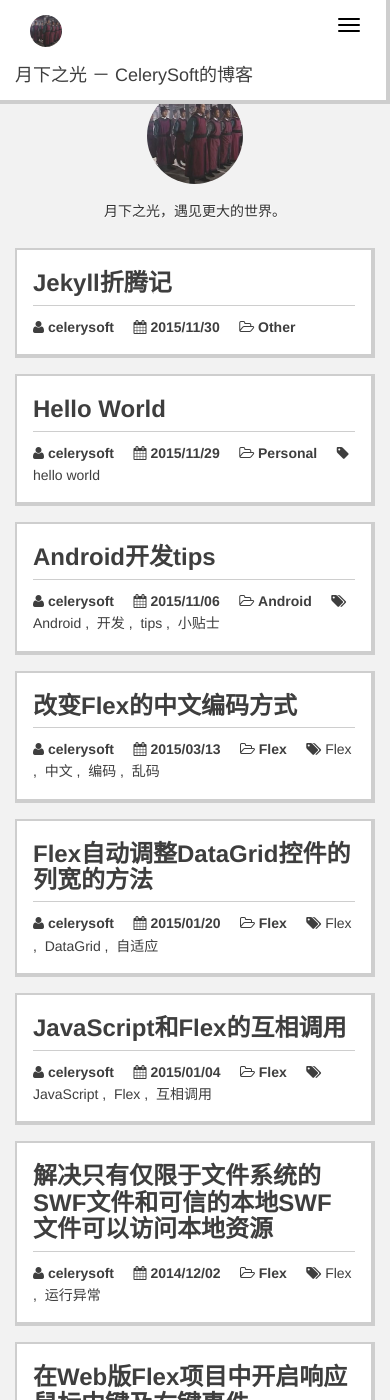
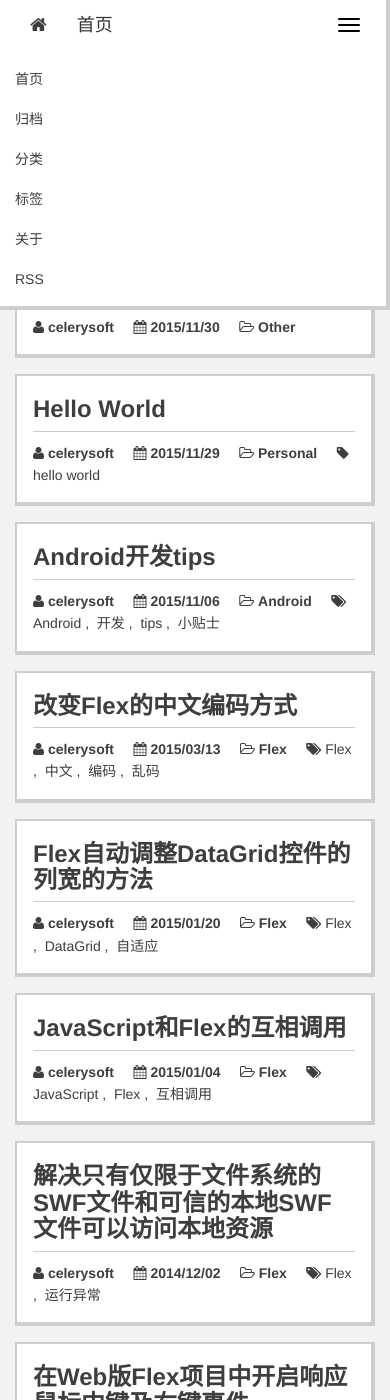
Before and after one commit to celerysoft/celerysoft.github.io, a Jekyll site: the page built from index.html, in a window 390 px wide and 1400 px high. Built offline with Jekyll 4.4.1, drawn with Linux system fonts in a browser that asks for light colours; the list of posts is cut into pages by our own code; comment, search, counter and statistics services are not loaded.

Commit message:
update suppporting to mobile phone

```diff
--- a/_includes/extends/scrollToTop.html
+++ b/_includes/extends/scrollToTop.html
@@ -1,9 +1,9 @@
 <!-- 返回页面顶部按钮 -->
-<div class="scroll-top hidden-xs">
+<div class="scroll-top hidden-sm">
 	<i class="fa fa-arrow-circle-up"/></i>
-	<!-- 如果没有使用奥森图标，可以用 &#8593;（向上箭头）代替， -->
-	<!-- 即把上一行注释，把下一行的注释取消，这并不美观，只能作为权宜之计 -->
-	<!-- &#8593; -->
+</div>
+<div class="scroll-top-mobile visible-sm">
+	<i class="fa fa-arrow-circle-up"/></i>
 </div>
 <style type="text/css">
 .scroll-top {
@@ -16,7 +16,28 @@
 		opacity: 0.9;
 		z-index: 240
 }
+.scroll-top-mobile {
+		position: fixed;
+		bottom: 16px;
+		right: 16px;
+		display: none;
+		font-size: 40px;
+		cursor: pointer;
+		opacity: 0.9;
+		z-index: 240
+}
 </style>
 <script>
-
+$('.scroll-top').bind('click', function(e) {
+  e.preventDefault();
+  $('body, html').animate({
+    scrollTop: 0
+  }, 200);
+});
+$('.scroll-top-mobile').bind('click', function(e) {
+  e.preventDefault();
+  $('body, html').animate({
+    scrollTop: 0
+  }, 200);
+});
 </script>
--- a/_includes/header.html
+++ b/_includes/header.html
@@ -2,7 +2,8 @@
 	<!--导航菜单-->
 	<nav class="navbar header navbar-fixed-top">
 		<div class="container-fluid">
-			<span class="navbar-brand">
+
+			<span class="navbar-brand hidden-xs">
 				<a href="/about/">
 				{% if site.model == 'pub' %}
 					<img id="headerimg" src="{{ site.pub.image }}header.jpeg">
@@ -11,6 +12,14 @@
 				{% endif %}
 				</a>
 			</span>
+			<a class="navbar-brand hidden-xs" href="/">{{ site.name }}</a>
+
+			<a class="navbar-brand visible-xs" href="/"><i class="fa fa-home"></i></a>
+			{% if page.title.size < 3 %}
+			<span class="navbar-brand visible-xs">{{ page.title }}</span>
+			{% else %}
+			<span class="navbar-brand visible-xs">文章</span>
+			{% endif %}
 			<div class="navbar-header">
 				<button type="button" class="navbar-toggle collapsed" data-toggle="collapse" data-target="#navbar" aria-expanded="false" aria-controls="navbar">
 					<span class="sr-only">Toggle navigation</span>
@@ -18,9 +27,9 @@
 					<span class="icon-bar"></span>
 					<span class="icon-bar"></span>
 				</button>
-				<a class="navbar-brand" href="/">{{ site.name }}</a>
 			</div>
-			<div id="navbar" class="navbar-collapse collapse">
+
+			<div id="navbar" class="navbar-collapse">
 				<ul class="nav navbar-nav">
 					<li><a href="/">首页</a></li>
 					<li><a href="/archive/">归档</a></li>
@@ -30,6 +39,7 @@
 					<li><a href="/rss/">RSS</a></li>
 				</ul>
 			</div>
+
 		</div>
 	</nav>
 </header>
--- a/assets/css/default.css
+++ b/assets/css/default.css
@@ -85,6 +85,12 @@
   border-width: 0px 4px 4px 0px;
   border-color: #CECECE;
   border-style: solid;
+}
+.header a {
+  text-overflow: ellipsis
+  overflow: hidden;
+  display: block;
+  white-space: nowrap;
 }
 .fa {
   color: #3E3E3E;
--- a/assets/js/dufault.js
+++ b/assets/js/dufault.js
@@ -64,11 +64,11 @@
   }
   // Actionbar
   if (currentScrollTop - mobileScrollTop > 20) {
-    $('.navbar-top').fadeIn(200);
-		$('.navbar-top').style.visibility="hidden";
+    $('.navbar').fadeIn(200);
+		$('.navbar').style.visibility="hidden";
   } else if (currentScrollTop - mobileScrollTop < 20) {
-    $('.navbar-top').fadeOut(200);
-		$('.navbar-top').style.visibility="visible";
+    $('.navbar').fadeOut(200);
+		$('.navbar').style.visibility="visible";
   }
 }
 
@@ -90,8 +90,10 @@
 $(window).scroll(function() {
   if ($(this).scrollTop() > 100) {
     $('.scroll-top').fadeIn(200);
+		$('.scroll-top-mobile').fadeIn(200);
   } else {
     $('.scroll-top').fadeOut(200);
+		$('.scroll-top-mobile').fadeIn(200);
   }
 });
 /* 返回顶部按钮，结束 */
--- a/index.html
+++ b/index.html
@@ -1,5 +1,6 @@
 ---
 layout: default
+title: 首页
 ---
 <!-- 文章列表，开始 -->
 {% for post in paginator.posts %}
```
Also changed, not shown: categories.md (+1 -1 lines).
